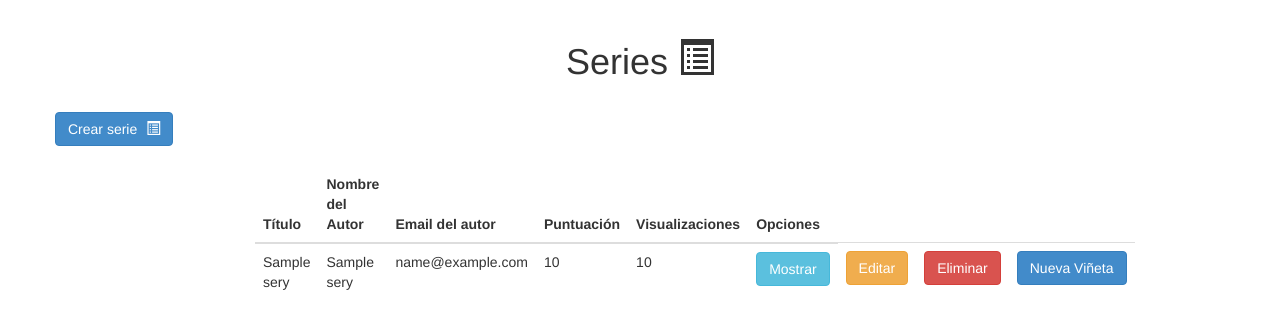
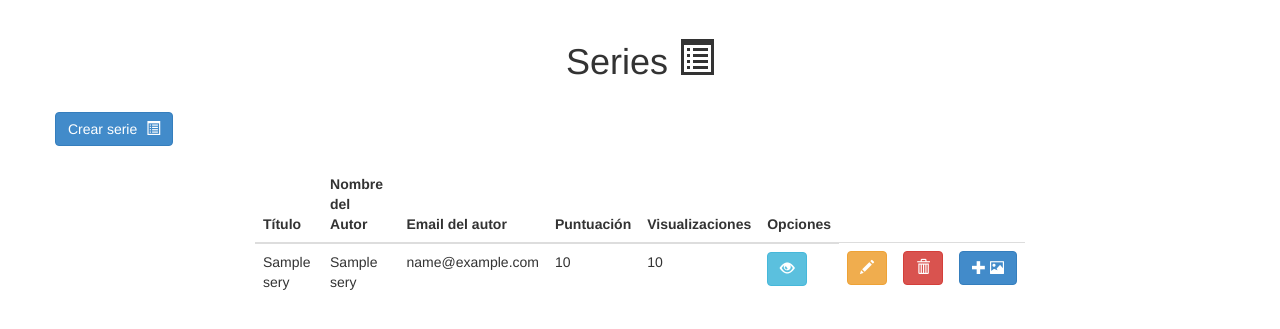
Before and after one commit to vegaj/iweb-python, a Python web app: template src/templates/series/list.html in a window 1280 px wide. Shown: the part 51-380 px from the top of the page. Run offline with Jinja, Linux system fonts and the light colour scheme; the template is opened without the code that fills it: most values are stand-ins (such as "Sample title", 1, 10 or a date in 2020); some libraries are stand-ins or nearby versions.

Commit message:
botones de inicio y ya cambiados "sketch" por "viñeta" en error.html
He cambiado los botones de la pagina de inicio por iconoes y  he cambiado "sketch" por "viñeta" en error.html

```diff
--- a/src/comments.py
+++ b/src/comments.py
@@ -10,7 +10,7 @@ class NewComment(BaseHandler):
         iden = int(sketch_id)
         sketch = db.get(db.Key.from_path('Sketch', iden))
         if not sketch:
-            return self.render_template("error.html", {'code': 404, 'hint': 'No existe ningun sketch con esa ID'})
+            return self.render_template("error.html", {'code': 404, 'hint': 'No existe ninguna vi\u00F1eta con esa ID'})
         return self.render_template("comments/new.html", {})
 
     def post(self, sketch_id):
@@ -37,7 +37,7 @@ class NewComment(BaseHandler):
         iden = int(sketch_id)
         sketch1 = db.get(db.Key.from_path('Sketch', iden))
         if not sketch1:
-            return self.render_template("error.html", {'code': 404, 'hint': 'No existe ningun sketch con esa ID'})
+            return self.render_template("error.html", {'code': 404, 'hint': 'No existe ninguna vi\u00F1eta con esa ID'})
 
         try:
             comment = Comment(author_name=p['author_name'],
--- a/src/sketches.py
+++ b/src/sketches.py
@@ -63,7 +63,7 @@ class EditSketch(BaseHandler):
         sketch = db.get(db.Key.from_path('Sketch', iden))
 
         if not sketch:
-            return self.render_template("error.html", {'code': 404, 'hint': 'No existe ningun sketch con esa ID'})
+            return self.render_template("error.html", {'code': 404, 'hint': 'No existe ninguna vi\u00F1eta con esa ID'})
 
         p = {
             'title': sketch.title,
@@ -106,7 +106,7 @@ class EditSketch(BaseHandler):
             iden = int(sketch_id)
             sketch = db.get(db.Key.from_path('Sketch', iden))
             if not sketch:
-                return self.render_template("error.html", {'code': 404, 'hint': 'No existe ningun sketch con esa ID'})
+                return self.render_template("error.html", {'code': 404, 'hint': 'No existe ninguna vi\u00F1eta con esa ID'})
             sketch.title = p['title']
             sketch.createdAt = p['createdAt']
             sketch.score = p['score']
@@ -123,7 +123,7 @@ class DeleteSketch(BaseHandler):
         iden = int(sketch_id)
         sketch = db.get(db.Key.from_path('Sketch', iden))
         if not sketch:
-            return self.render_template("error.html", {'code': 404, 'hint': 'No existe ningun sketch con esa ID'})
+            return self.render_template("error.html", {'code': 404, 'hint': 'No existe ninguna vi\u00F1eta con esa ID'})
         id_serie = sketch.serie.key().id()
         db.delete(sketch)
         return self.redirect('/series/show/{}'.format(id_serie))
--- a/src/templates/series/list.html
+++ b/src/templates/series/list.html
@@ -36,10 +36,28 @@
                 <td>{{ s.author_email }}</td>
                 <td>{{ s.score }}</td>
                 <td>{{ s.views }}</td>
-                <td><a class="btn btn-info" href="/series/show/{{ s.key().id() }}">Mostrar</a></td>
-                <td><a class="btn btn-warning" href="/series/edit/{{ s.key().id() }}" >Editar</a></td>
-                <td><a class="btn btn-danger" href="/series/delete/{{ s.key().id() }}">Eliminar</a></td>
-                <td><a class="btn btn-primary" href="/series/{{ s.key().id() }}/sketches/new">Nueva Vi&ntilde;eta</a></td>
+                <td>
+                	<a class="btn btn-info" href="/series/show/{{ s.key().id() }}">
+                		<span class="glyphicon glyphicon-eye-open"></span>
+                	</a>
+                </td>
+                <td>
+                	<a class="btn btn-warning" href="/series/edit/{{ s.key().id() }}" >
+                		<span class="glyphicon glyphicon-pencil"></span>
+                	</a>
+                </td>
+
+                <td>
+                	<a class="btn btn-danger" href="/series/delete/{{ s.key().id() }}">
+                		<span class="glyphicon glyphicon-trash"></span>
+                	</a>
+                </td>
+                <td>
+                	<a class="btn btn-primary" href="/series/{{ s.key().id() }}/sketches/new">
+                		<span class="glyphicon glyphicon-plus"></span>
+                		<span class="glyphicon glyphicon-picture"></span>
+                	</a>
+                </td>
             </tr>
             {% endfor %}
             </tbody>
```
